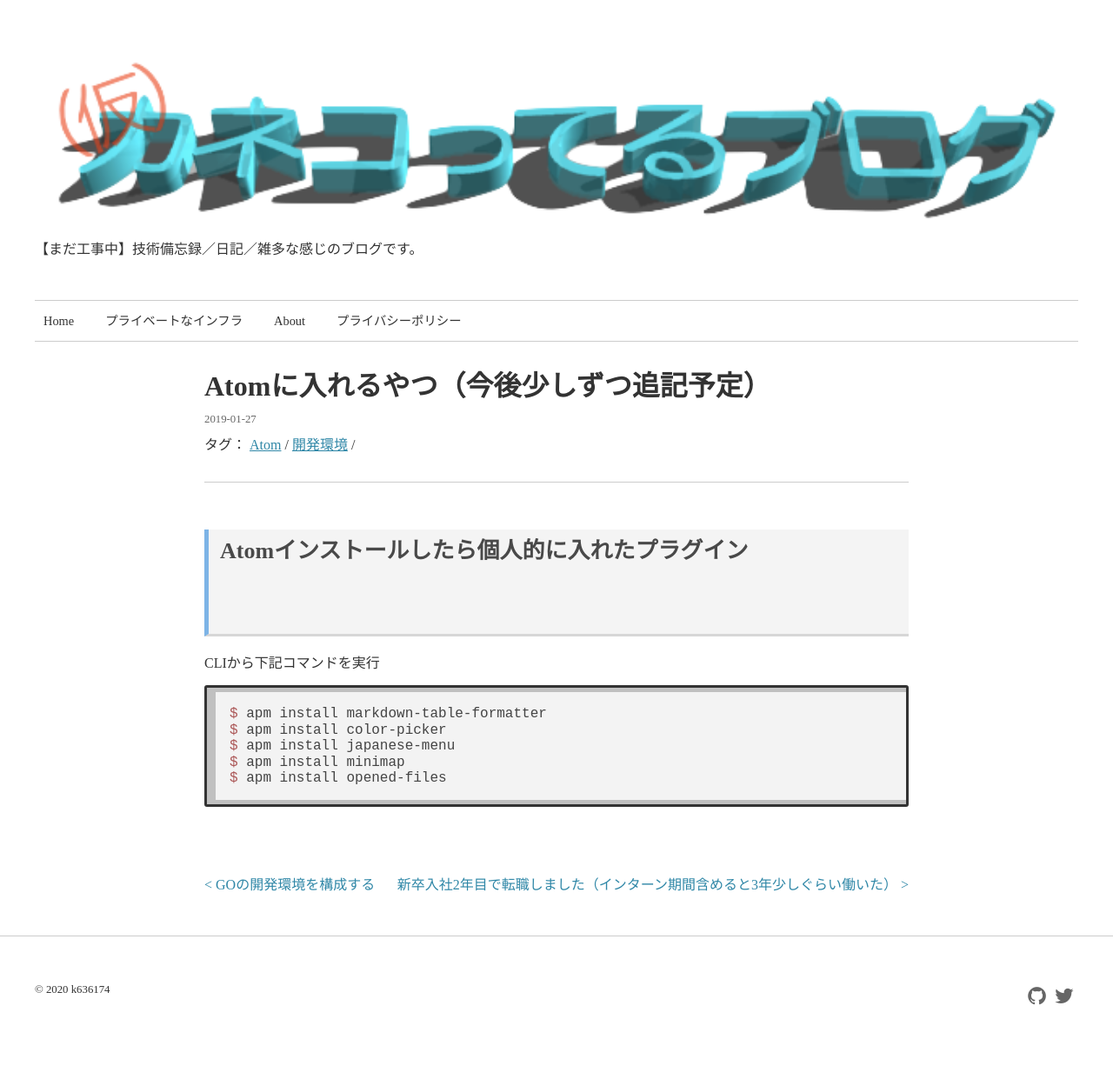
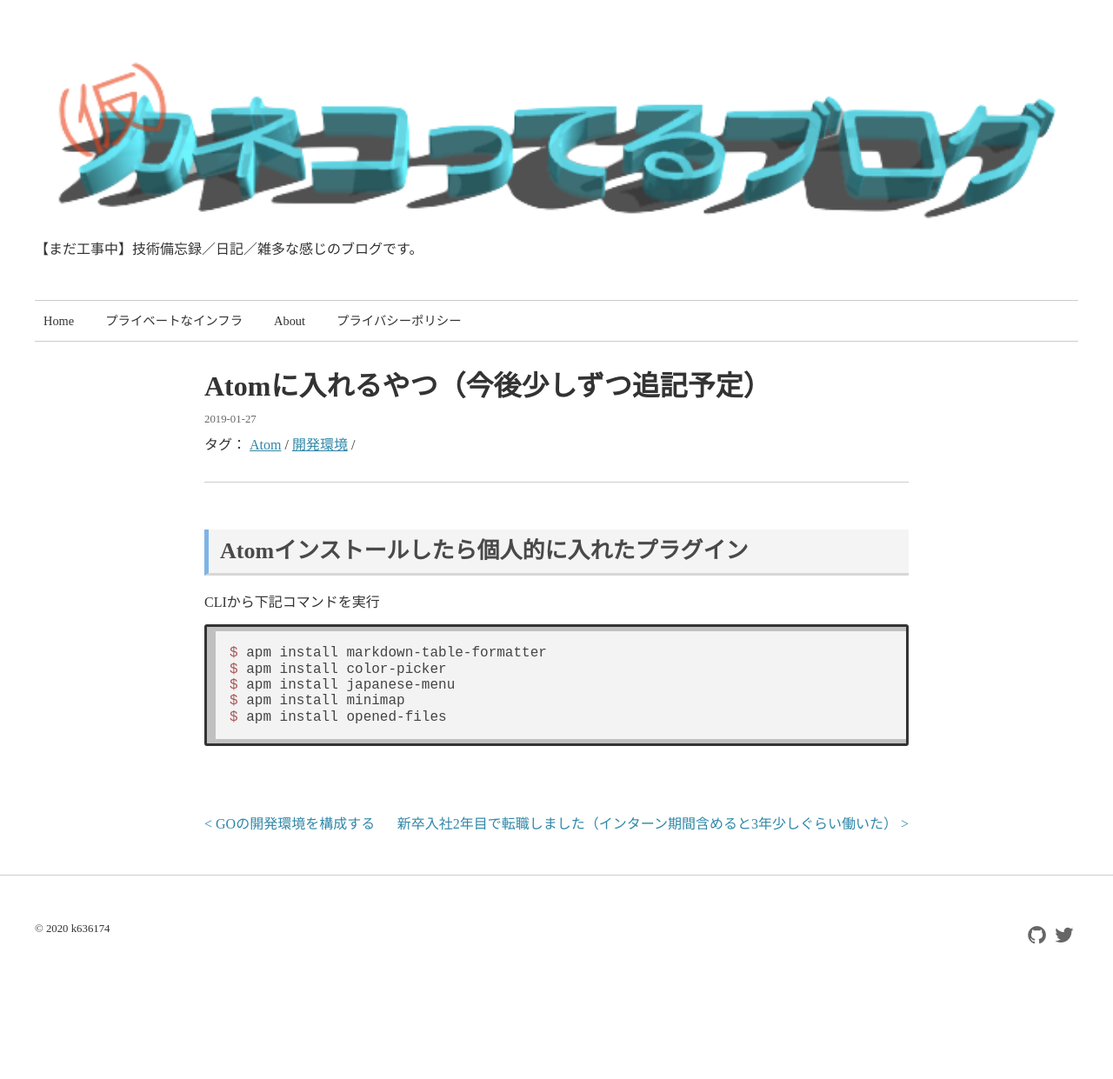
Before and after one commit to k636174/k636174.github.io, a Jekyll site: the page built from _posts/2019-01-27-Atom_Initial_Setup.md, in a window 1280 px wide. Shown: the whole page at 87% size. Built offline with Jekyll 4.4.1, drawn with Linux system fonts in a browser that asks for light colours; nearby versions of some CDN libraries; after the commit the page ends 1171 px from its top, so only the background shows below that.

Commit message:
change layout

```diff
--- a/_sass/config.scss
+++ b/_sass/config.scss
@@ -60,7 +60,7 @@
 
 .post_container {
     @include col(4,30px,'.post_item') {
-      border-color: black;
+
       height: 400px;
     }
 }
--- a/assets/css/style.scss
+++ b/assets/css/style.scss
@@ -54,8 +54,9 @@
 }
 
 /* 投稿一覧ページ */
-h2{
-  font-size:1rem;
+.front-page{
+  h2 {
+    font-size: 1rem;
     padding-left: 0.4em;
     color: #494949;
     background: #f4f4f4;
@@ -65,8 +66,9 @@
     height: 100px;
     object-fit: cover;
 
-  @include breakpoint(){
-    font-size:1.35rem;
+    @include breakpoint() {
+      font-size: 1.35rem;
+    }
   }
 }
 .post_container {
@@ -76,8 +78,6 @@
     object-fit: cover;
   }
 }
-
-
 
 
 p{
```
Also changed, not shown: Gemfile.lock. Lines whose indentation alone changed are shown as unchanged.
